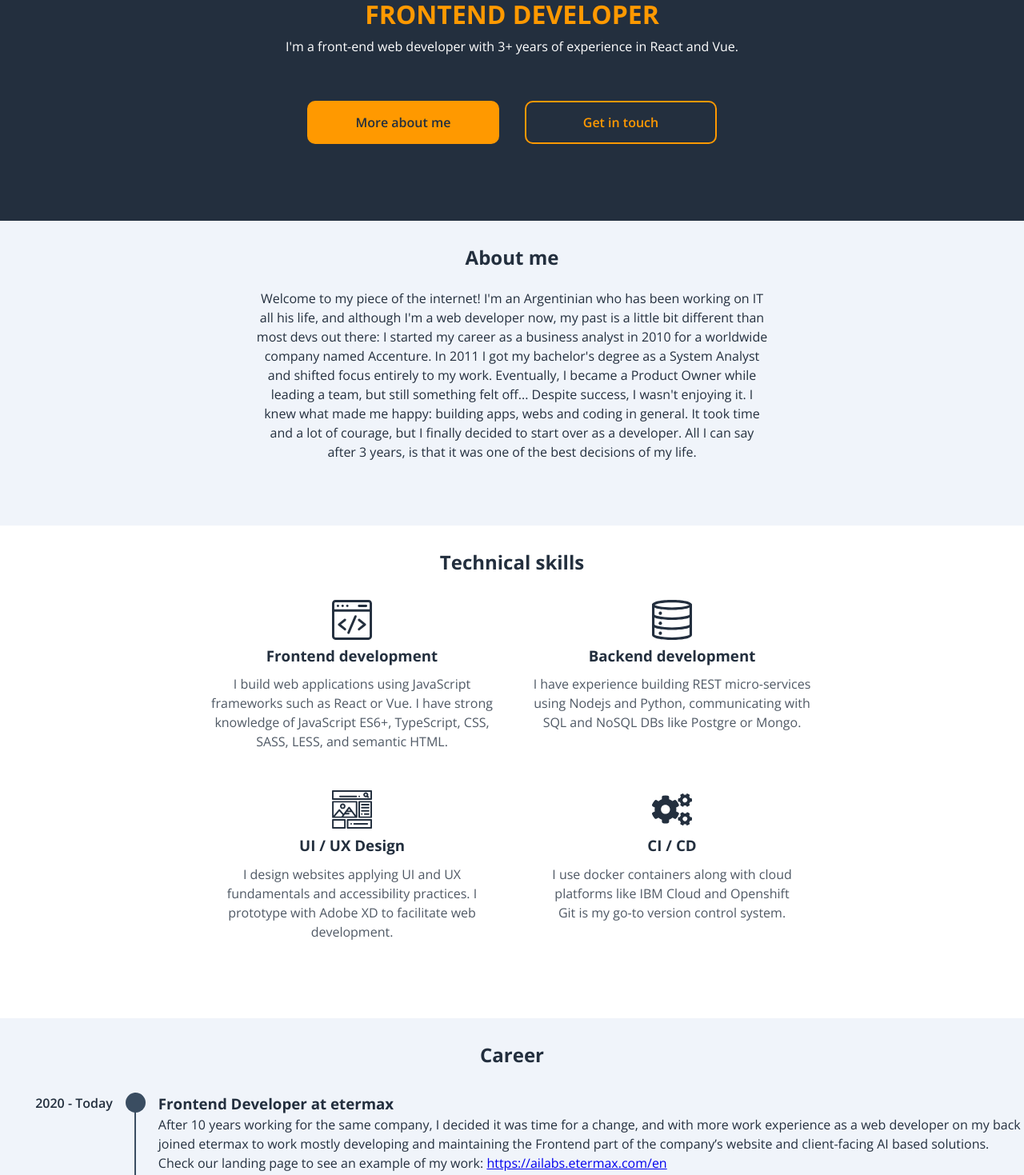
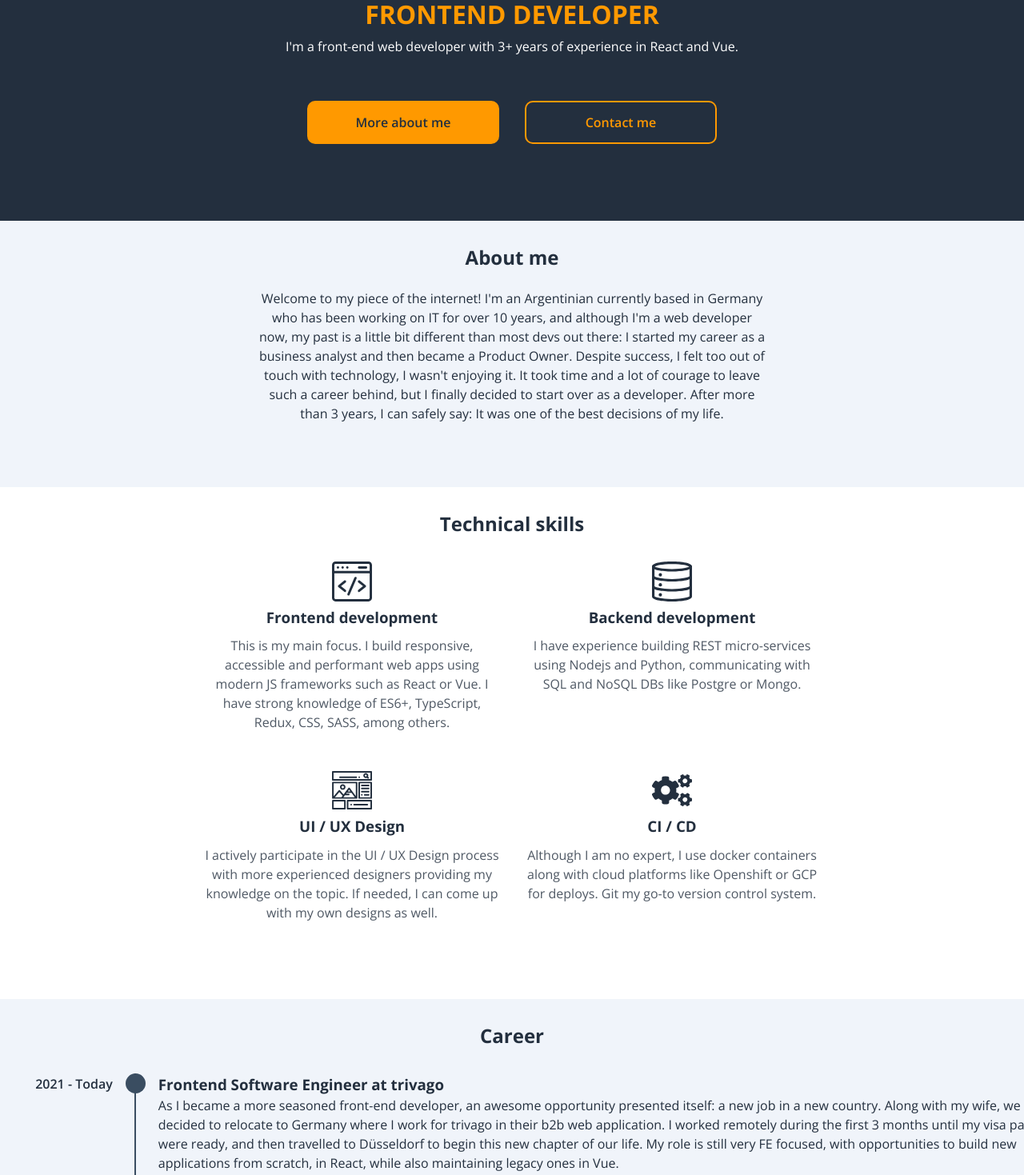
Before and after one commit to tommynueve/personal-website, a Next.js app: page / in a window 1280 px wide. Shown: the part 320-1789 px from the top of the page at 80% size. Built offline with nearby package versions, Linux system fonts and the light colour scheme.

Commit message:
Changed text content.

```diff
--- a/sections/aboutme/index.tsx
+++ b/sections/aboutme/index.tsx
@@ -5,13 +5,12 @@ const AboutMe = () => {
     <section className={style.container} id='about'>
       <h2>About me</h2>
       <p>
-        Welcome to my piece of the internet! I'm an Argentinian who has been working on IT all his life, and although
-        I'm a web developer now, my past is a little bit different than most devs out there: I started my career as a
-        business analyst in 2010 for a worldwide company named Accenture. In 2011 I got my bachelor's degree as a System
-        Analyst and shifted focus entirely to my work. Eventually, I became a Product Owner while leading a team, but
-        still something felt off... Despite success, I wasn't enjoying it. I knew what made me happy: building apps,
-        webs and coding in general. It took time and a lot of courage, but I finally decided to start over as a
-        developer. All I can say after 3 years, is that it was one of the best decisions of my life.
+        Welcome to my piece of the internet! I'm an Argentinian currently based in Germany who has been working on IT
+        for over 10 years, and although I'm a web developer now, my past is a little bit different than most devs out
+        there: I started my career as a business analyst and then became a Product Owner. Despite success, I felt too
+        out of touch with technology, I wasn't enjoying it. It took time and a lot of courage to leave such a career
+        behind, but I finally decided to start over as a developer. After more than 3 years, I can safely say: It was
+        one of the best decisions of my life.
       </p>
     </section>
   );
--- a/sections/career/index.tsx
+++ b/sections/career/index.tsx
@@ -14,35 +14,51 @@ export default Career;
 
 const content = [
   {
+    title: 'Frontend Software Engineer at trivago',
+    description: (
+      <>
+        As I became a more seasoned front-end developer, an awesome opportunity presented itself: a new job in a new
+        country. Along with my wife, we decided to relocate to Germany where I work for trivago in their b2b web
+        application. I worked remotely during the first 3 months until my visa papers were ready, and then travelled to
+        Düsseldorf to begin this new chapter of our life. My role is still very FE focused, with opportunities to build
+        new applications from scratch, in React, while also maintaining legacy ones in Vue.
+      </>
+    ),
+    date: '2021 - Today',
+  },
+  {
     title: 'Frontend Developer at etermax',
     description: (
       <>
-        After 10 years working for the same company, I decided it was time for a change, and with more work experience as a web developer on
-        my back I joined etermax to work mostly developing and maintaining the Frontend part of the company’s website and client-facing AI
-        based solutions. <br></br>Check our landing page to see an example of my work:{' '}
+        After 10 years working for the same company, I decided it was time for a change, and with more work experience
+        as a web developer on my back I joined etermax to work mostly developing and maintaining the Frontend part of
+        the company’s website and client-facing AI based solutions. <br></br>Check our landing page to see an example of
+        my work:{' '}
         <a href='https://ailabs.etermax.com/en' target='_blank' rel='noreferrer'>
           https://ailabs.etermax.com/en
         </a>
         <br></br> I also do most of the UI/UX designing and some backend work with Nodejs and Python when it’s needed.
       </>
     ),
-    date: '2020 - Today',
+    date: '2020 - 2021',
   },
   {
     title: 'Fullstack Developer at Accenture',
     description: (
       <>
-        I decided to make a big change in my career and left an important position as a PO to start over as a web developer.<br></br>
-        Accenture let me rotate internally considering I was already a programmer despite never working as one, so I started on a new
-        project developing the frontend and backend for AI based applications like virtual assistants, AI-based search engines and document
-        processing.
+        I decided to make a big change in my career and left an important position as a PO to start over as a web
+        developer.<br></br>
+        Accenture let me rotate internally considering I was already a programmer despite never working as one, so I
+        started on a new project developing the frontend and backend for AI based applications like virtual assistants,
+        AI-based search engines and document processing.
       </>
     ),
     date: '2018 - 2020',
   },
   {
     title: 'System Analyst',
-    description: 'After a little more than 3 years of effort, I finished by bachelor’s degree at Instituto de Tecnologia ORT.',
+    description:
+      'After a little more than 3 years of effort, I finished by bachelor’s degree at Instituto de Tecnologia ORT.',
     date: '2011',
   },
   {
--- a/sections/home/index.tsx
+++ b/sections/home/index.tsx
@@ -16,7 +16,7 @@ const HomeSection = () => {
           <MainButton text={'More about me'} />
         </a>
         <a href='#contact'>
-          <MainButton text={'Get in touch'} variant='secondary' />
+          <MainButton text={'Contact me'} variant='secondary' />
         </a>
       </div>
     </section>
--- a/sections/techskills/index.tsx
+++ b/sections/techskills/index.tsx
@@ -30,7 +30,7 @@ const content: Skill[] = [
   {
     title: 'Frontend development',
     details: [
-      'I build web applications using JavaScript frameworks such as React or Vue. I have strong knowledge of JavaScript ES6+, TypeScript, CSS, SASS, LESS, and semantic HTML.',
+      'This is my main focus. I build responsive, accessible and performant web apps using modern JS frameworks such as React or Vue. I have strong knowledge of ES6+, TypeScript, Redux, CSS, SASS, among others.',
     ],
     icon: <FrontendIcon />,
   },
@@ -44,13 +44,15 @@ const content: Skill[] = [
   {
     title: 'UI / UX Design',
     details: [
-      'I design websites applying UI and UX fundamentals and accessibility practices. I prototype with Adobe XD to facilitate web development.',
+      'I actively participate in the UI / UX Design process with more experienced designers providing my knowledge on the topic. If needed, I can come up with my own designs as well.',
     ],
     icon: <UIUXIcon />,
   },
   {
     title: 'CI / CD',
-    details: ['I use docker containers along with cloud platforms like IBM Cloud and Openshift', 'Git is my go-to version control system.'],
+    details: [
+      'Although I am no expert, I use docker containers along with cloud platforms like Openshift or GCP for deploys. Git my go-to version control system.',
+    ],
     icon: <CICDIcon />,
   },
 ];
```
